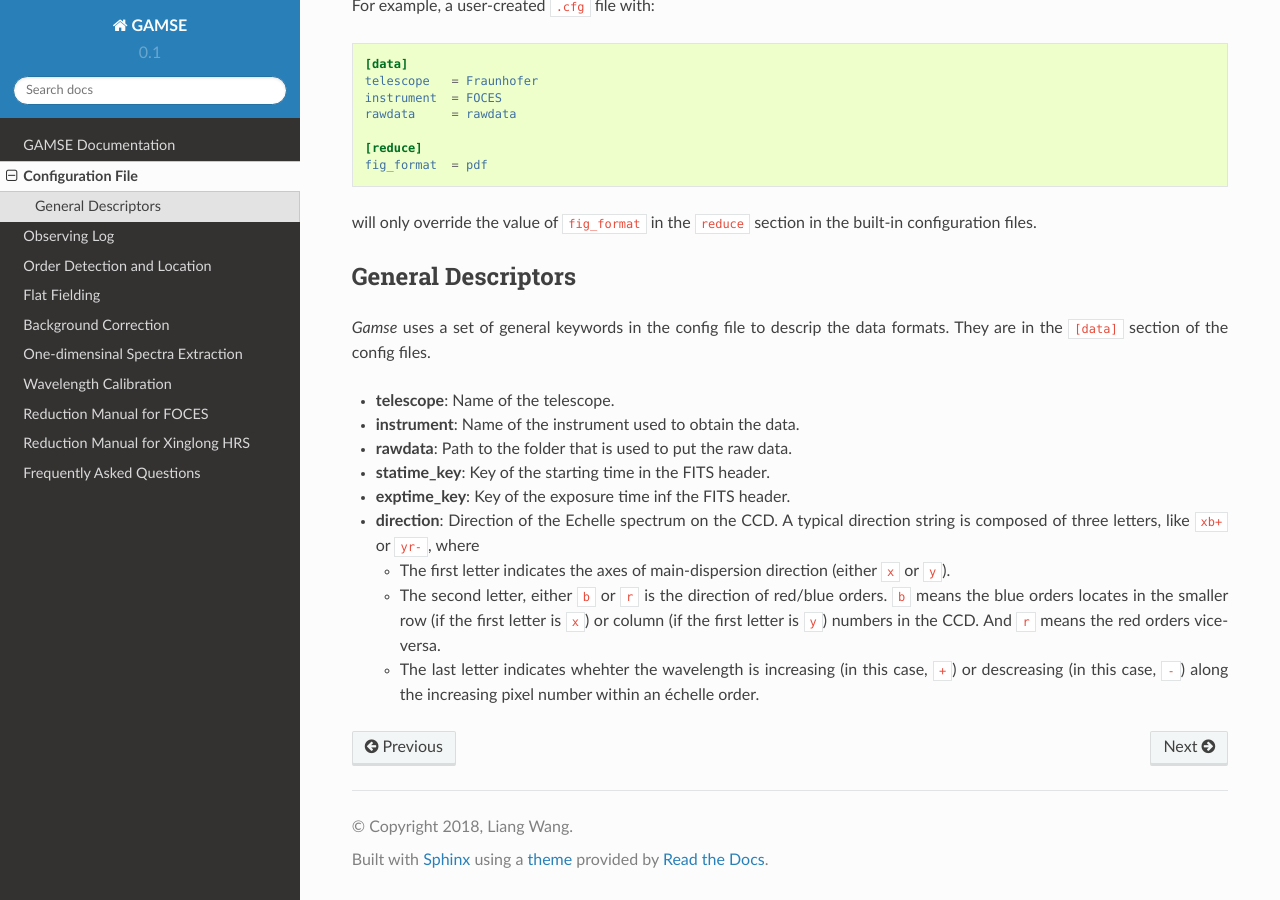
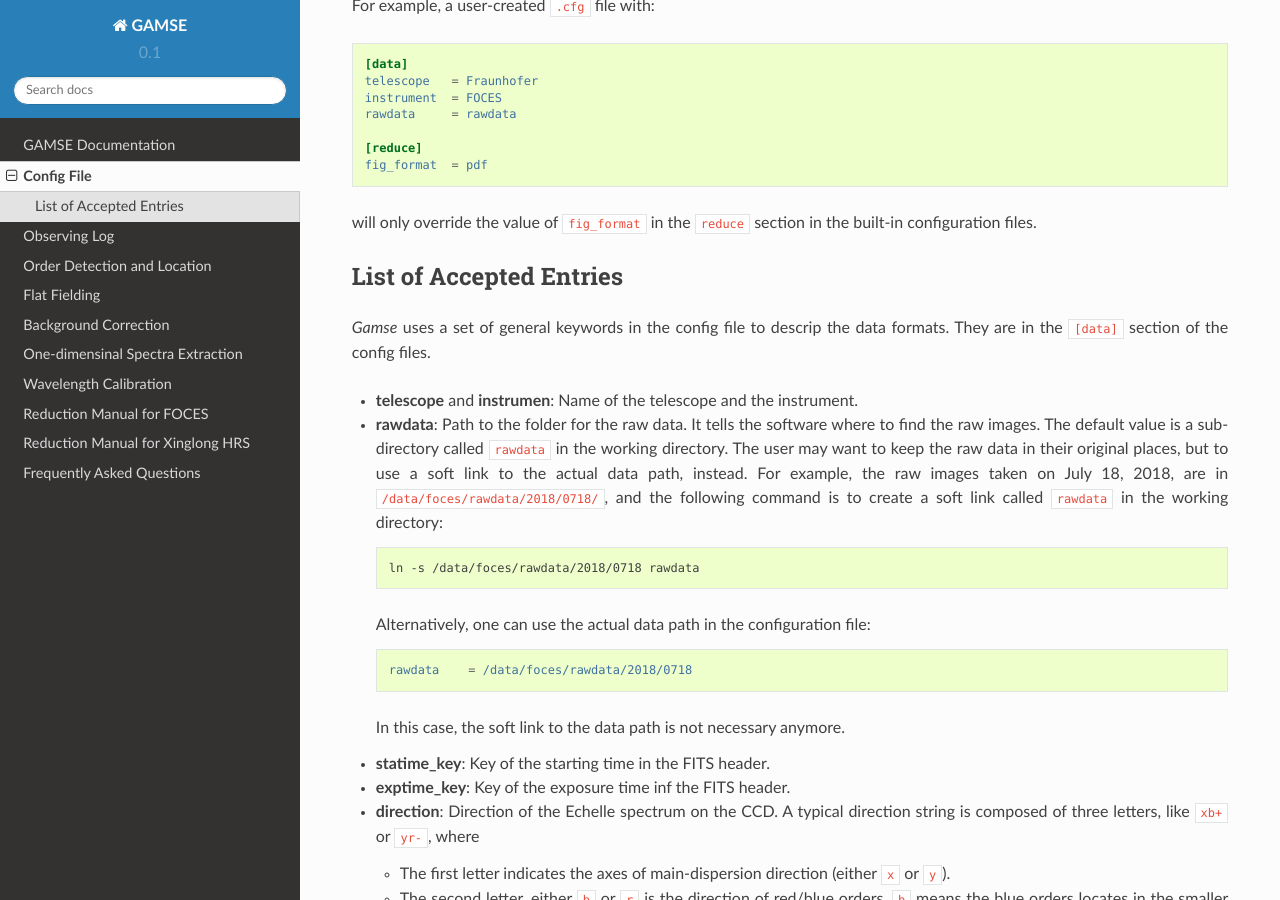
Before and after one commit to wangleon/gamse, a Sphinx documentation site: the page built from docs/config_file.rst, in a window 1280 px wide and 900 px high, scrolled down 1020 px. Built offline with Sphinx 7.4.7 and the Read the Docs theme 2.0.0, drawn with Linux system fonts in a browser that asks for light colours; some of the changed text lies outside the part shown.

Commit message:
update docs

```diff
--- a/docs/config_file.rst
+++ b/docs/config_file.rst
@@ -1,5 +1,8 @@
-Configuration File
-==================
+
+.. _config:
+
+Config File
+===========
 `GAMSE` uses configuration files to control the input parameters and the
 procedures performed during the data reduction.
 A configuration file is a plain text file with the name of ``XXX.cfg``.
@@ -68,17 +71,37 @@ For example, a user-created ``.cfg`` file with:
 will only override the value of ``fig_format`` in the ``reduce`` section in the
 built-in configuration files.
 
-General Descriptors
--------------------
+.. _config_entries:
+
+List of Accepted Entries
+------------------------
 `Gamse` uses a set of general keywords in the config file to descrip the data
 formats.
 They are in the ``[data]`` section of the config files.
 
-* **telescope**: Name of the telescope.
+* **telescope** and **instrumen**: Name of the telescope and the instrument.
 
-* **instrument**: Name of the instrument used to obtain the data.
+* **rawdata**: Path to the folder for the raw data.
+  It tells the software where to find the raw images.
+  The default value is a sub-directory called ``rawdata`` in the working
+  directory.
+  The user may want to keep the raw data in their original places, but to use a
+  soft link to the actual data path, instead.
+  For example, the raw images taken on July 18, 2018, are in
+  ``/data/foces/rawdata/2018/0718/``, and the following command is to create a
+  soft link called ``rawdata`` in the working directory:
 
-* **rawdata**: Path to the folder that is used to put the raw data.
+  .. code-block:: bash
+
+     ln -s /data/foces/rawdata/2018/0718 rawdata
+
+  Alternatively, one can use the actual data path in the configuration file:
+
+  .. code-block:: ini
+
+    rawdata    = /data/foces/rawdata/2018/0718
+
+  In this case, the soft link to the data path is not necessary anymore.
 
 * **statime_key**: Key of the starting time in the FITS header.
 
```
Also changed, not shown: docs/index.rst (+39 -4 lines).
